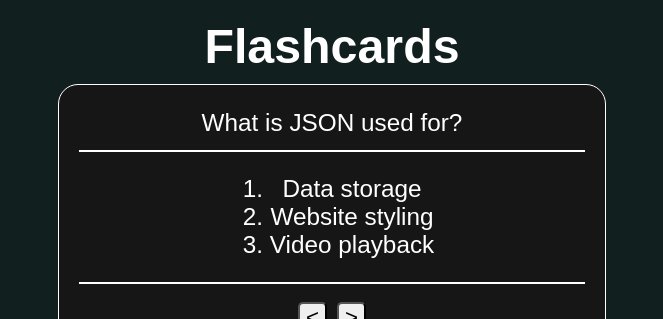
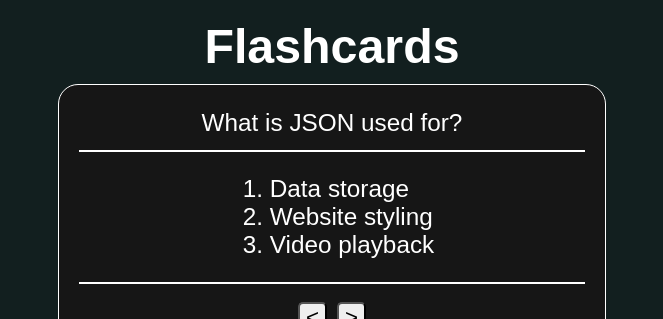
Before and after one commit to J-Wll/flashcards, a React (Vite) app: page / in a window 1280 px wide. Shown: the top 319 px of the page, without its empty margins (308-971 px from the left). Built offline with nearby package versions, Linux system fonts and the light colour scheme.

Commit message:
Fixed multiple choice display issue, started implementing transition fade animation

```diff
--- a/src/Flashcard.jsx
+++ b/src/Flashcard.jsx
@@ -37,7 +37,7 @@ export default function Flashcard(props) {
             return (
                 <>
                     <span className="divider-line"></span>
-                    <ol className="text-white">
+                    <ol className="text-white mutliple-choice">
                         {choices}
                     </ol>
                 </>)
@@ -48,7 +48,7 @@ export default function Flashcard(props) {
     return (
         (<div id="active-flashcard" className={`flashcard active ${props.extraClasses} ${flipClass} ${cardSide}`}>
             {/* <p className="text-white">{props.question.front}</p> */}
-            <div className={`main-group ${cardSide}`}>
+            <div className={`main-group ${flipClass}`}>
                 {/* Main text of the flashcard, front or back */}
                 <p className="text-white">{checkSide()}</p>
 
@@ -56,7 +56,7 @@ export default function Flashcard(props) {
                 {ifMultipleChoice()}
             </div>
 
-            <div className={`button-group ${cardSide}`}>
+            <div className={`button-group ${flipClass}`}>
                 <span className="divider-line"></span>
                 <div className="">
                     <button className="prev-button" onClick={props.prev}>{"<"}</button>
--- a/src/FlashcardHandler.jsx
+++ b/src/FlashcardHandler.jsx
@@ -45,7 +45,7 @@ export default function FlashcardHandler() {
             {/* functions for program control are passed into the component */}
             <div className="flashcard-handler">
                 {/* <Flashcard onClick={prevCard} inactive={true} /> */}
-                <Flashcard prev={prevCard} next={nextCard} question={Questions[questionNum]} />
+                <Flashcard extraClasses={``} prev={prevCard} next={nextCard} question={Questions[questionNum]} />
                 {/* <Flashcard onClick={nextCard} inactive={true} /> */}
             </div>
 
--- a/src/css/Flashcard.css
+++ b/src/css/Flashcard.css
@@ -95,15 +95,22 @@
 .flipped {
     transition: transform 0.5s;
     transform: rotateY(180deg);
+    animation: fadeIn 0.5s;
     /* transform-style: preserve-3d; */
 }
 
 .notFlipped{
     transition: transform 0.5s;
     transform: rotateY(0deg);
+    animation: fadeIn 0.5s;
     /* transform-style: preserve-3d;  */
 }
 
-.back{
-    transform: rotateY(180deg);
-}
+@keyframes fadeIn {
+    0% { opacity: 0; }
+    100% { opacity: 1; }
+  }
+
+  .mutliple-choice{
+    text-align: start;
+  }
```
